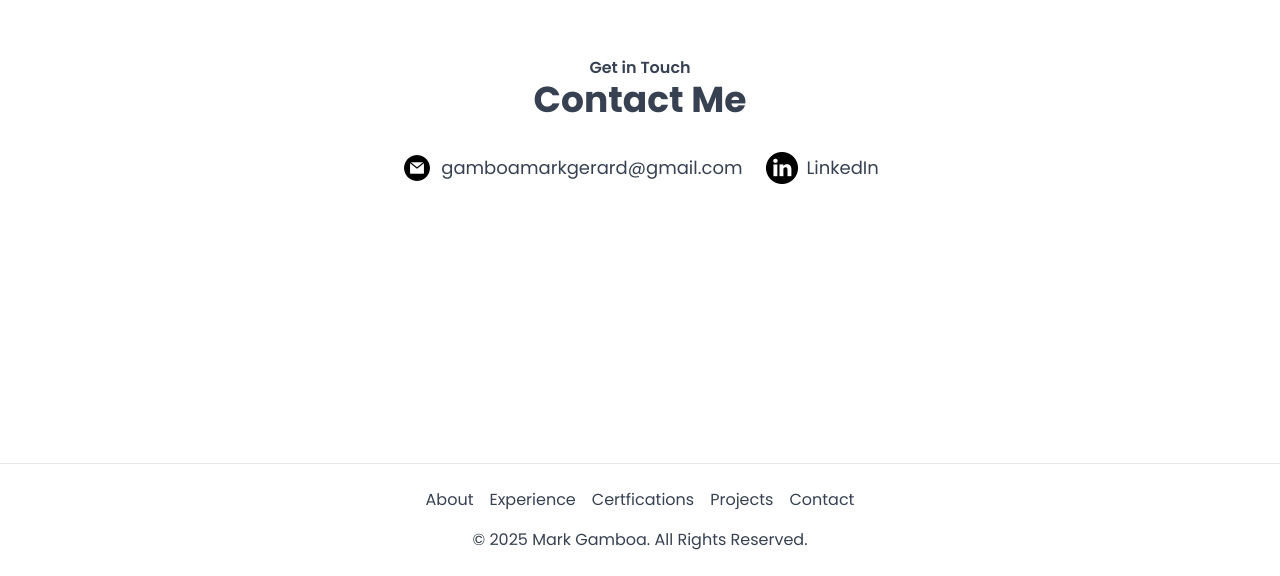
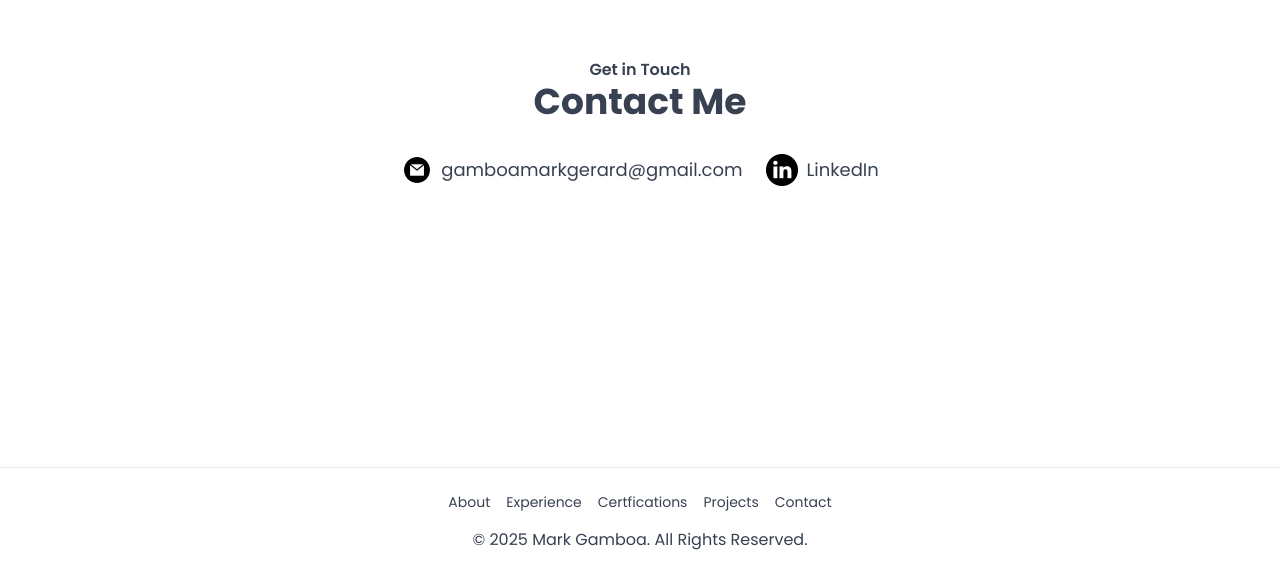
Before and after one commit to MarkGamboaa/Personal-Portfolio, a plain HTML site: page index.html in a window 1280 px wide. Shown: the part 4224-4800 px from the top of the page. Drawn offline with nearby package versions, Linux system fonts and the light colour scheme.

Commit message:
refactor make the navbar in footer smaller

```diff
--- a/index.html
+++ b/index.html
@@ -297,7 +297,7 @@
         </div>
       </div>
       <footer class="text-center py-6 border-t">
-        <div class="flex justify-center gap-4 mb-4">
+        <div class="flex justify-center gap-4 mb-4 text-sm">
           <a href="#about" class="hover:underline">About</a>
           <a href="#experience" class="hover:underline">Experience</a>
           <a href="#certifications" class="hover:underline">Certfications</a>
```
